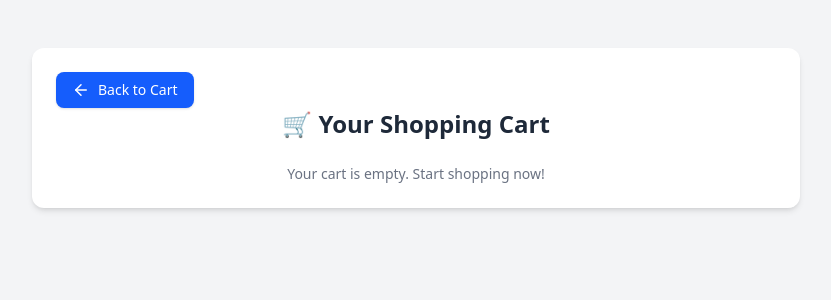
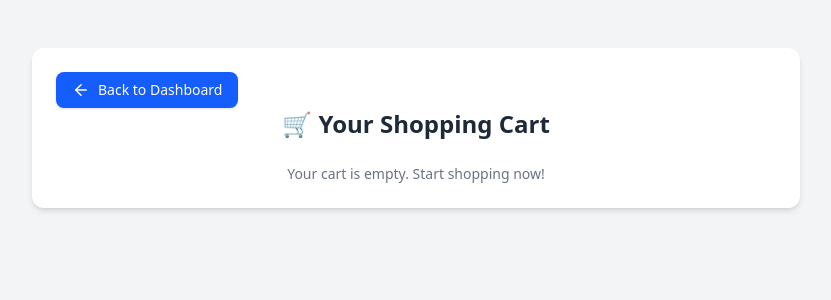
Before and after one commit to Ashishbediw/FakeStore, a Next.js app: page /cart in a window 1280 px wide. Shown: the top 300 px of the page, without its empty margins (224-1055 px from the left). Built offline with nearby package versions, Linux system fonts and the light colour scheme.

Commit message:
change cart to dashboard

```diff
--- a/src/app/cart/page.tsx
+++ b/src/app/cart/page.tsx
@@ -47,7 +47,7 @@ const Cart = () => {
                     onClick={handleBackButton}
                 >
                     <ArrowLeft size={18} />
-                    Back to Cart
+                    Back to Dashboard
                 </button>
                 <h1 className="text-2xl font-bold text-gray-800 mb-6 text-center flex items-center justify-center gap-2">
                     🛒 Your Shopping Cart
```
